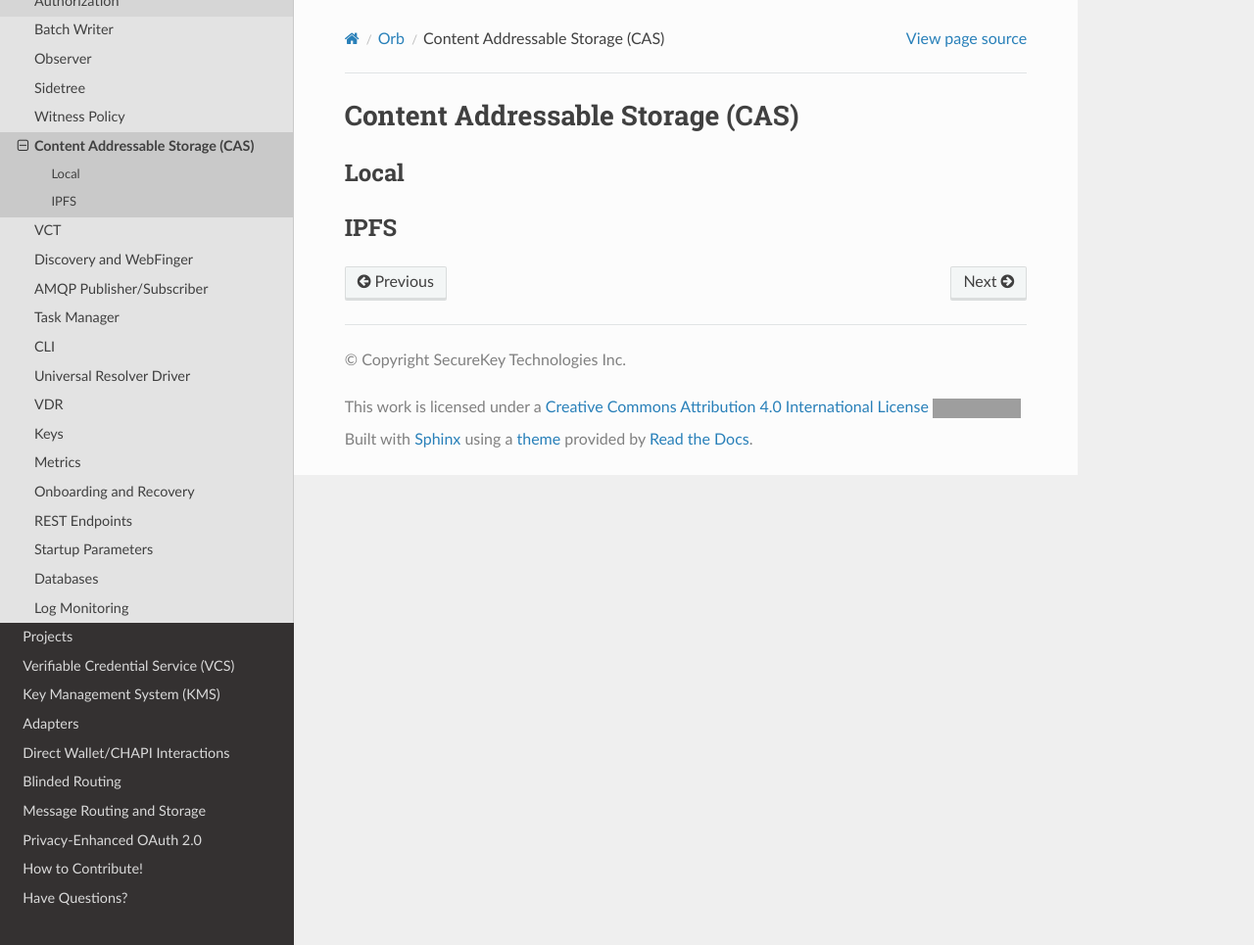
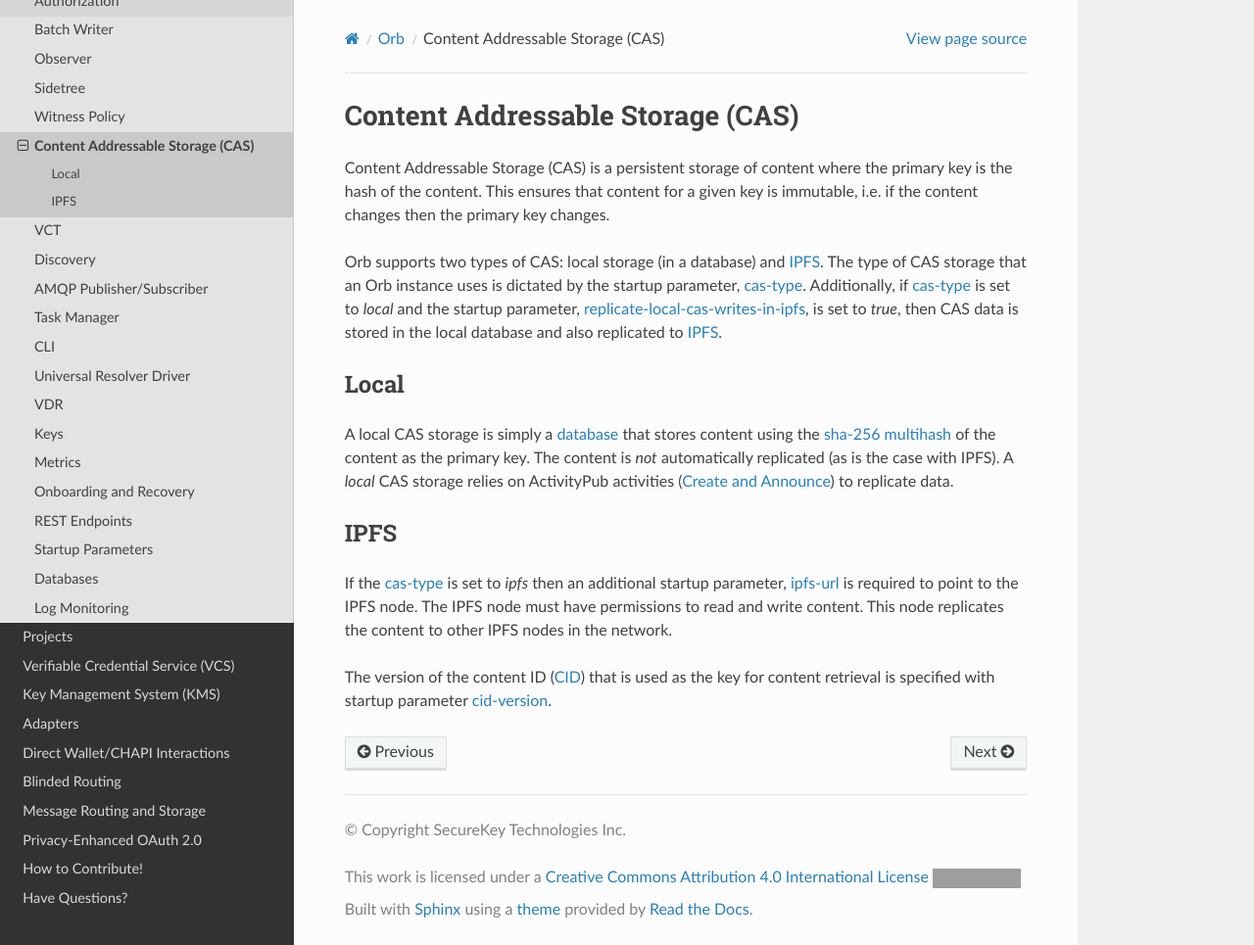
Before and after one commit to trustbloc/docs, a Sphinx documentation site: the page built from readthedocs/source/orb/cas.md, in a window 1280 px wide and 965 px high. Shown: the whole window at 98% size. Built offline with Sphinx 7.4.7 and the Read the Docs theme 2.0.0, drawn with Linux system fonts in a browser that asks for light colours; grey boxes are pictures that could not be loaded.

Commit message:
docs: Content Addressable Storage (CAS)
closes trustbloc/orb#1004

Signed-off-by: Bob Stasyszyn <Bob.Stasyszyn@securekey.com>

```diff
--- a/readthedocs/source/orb/activitypub.md
+++ b/readthedocs/source/orb/activitypub.md
@@ -29,12 +29,12 @@ to the AMQP _orb.activity.outbox_ queue. The message is handled by a single inst
 #### Broadcast Message Handler
 
 The 'broadcast' message handler performs the following steps:
-- Stores the activity (which is contained in the message) to the local *outbox* database.
-- Invokes an activity handler (this handler may include additional steps, depending on the type of activity).
-- Resolves the inboxes of the URIs in the "to" field of the activity. This may involve retrieving URIs from the
+* Stores the activity (which is contained in the message) to the local *outbox* database.
+* Invokes an activity handler (this handler may include additional steps, depending on the type of activity).
+* Resolves the inboxes of the URIs in the "to" field of the activity. This may involve retrieving URIs from the
   _followers_ or _witnesses_ collections. The ActivityPub
   [service](https://trustbloc.github.io/activityanchors/#actor-discovery) (actor) of each recipient URI is resolved via
-  WebFinger (see [Discovery](discovery.html#Discovery)) and a result containing the resolved URI (and potentially
+  WebFinger (see [Discovery](discovery.html#discovery)) and a result containing the resolved URI (and potentially
   an error) is returned for each resolved URI.
 
 Each result returned from the _Outbox Resolver_ contains a URI and potentially an error. For each result that does not
--- a/readthedocs/source/orb/cas.md
+++ b/readthedocs/source/orb/cas.md
@@ -1,5 +1,26 @@
 # Content Addressable Storage (CAS)
+
+Content Addressable Storage (CAS) is a persistent storage of content where the primary key is the hash of the content.
+This ensures that content for a given key is immutable, i.e. if the content changes then the primary key changes.
+
+Orb supports two types of CAS: local storage (in a database) and [IPFS](https://ipfs.io/). The type of CAS storage that
+an Orb instance uses is dictated by the startup parameter, [cas-type](parameters.html#cas-type). Additionally, if
+[cas-type](parameters.html#cas-type) is set to _local_ and the startup parameter,
+[replicate-local-cas-writes-in-ipfs](parameters.html#replicate-local-cas-writes-in-ipfs), is set to _true_, then CAS
+data is stored in the local database and also replicated to [IPFS](https://ipfs.io/).
 
 ## Local
 
+A local CAS storage is simply a [database](database.html#cas) that stores content using the
+[sha-256 multihash](https://w3c-ccg.github.io/multihash/index.xml#tv-sha256) of the content as the primary key.
+The content is _not_ automatically replicated (as is the case with IPFS). A _local_ CAS
+storage relies on ActivityPub activities ([Create and Announce](activitypub.html#create-announce)) to replicate data.
+
 ## IPFS
+
+If the [cas-type](parameters.html#cas-type) is set to _ipfs_ then an additional startup parameter,
+[ipfs-url](parameters.html#ipfs-url) is required to point to the IPFS node. The IPFS node
+must have permissions to read and write content. This node replicates the content to other IPFS nodes in the network.
+
+The version of the content ID ([CID](https://docs.ipfs.io/concepts/content-addressing/#identifier-formats)) that is used
+as the key for content retrieval is specified with startup parameter [cid-version](parameters.html#cid-version).
--- a/readthedocs/source/orb/discovery.md
+++ b/readthedocs/source/orb/discovery.md
@@ -1,4 +1,4 @@
-# Discovery and WebFinger
+# Discovery
 
 ## Service Resource
 
```
Also changed, not shown: other parts of readthedocs/source/orb/activitypub.md (+2 -2 lines).
